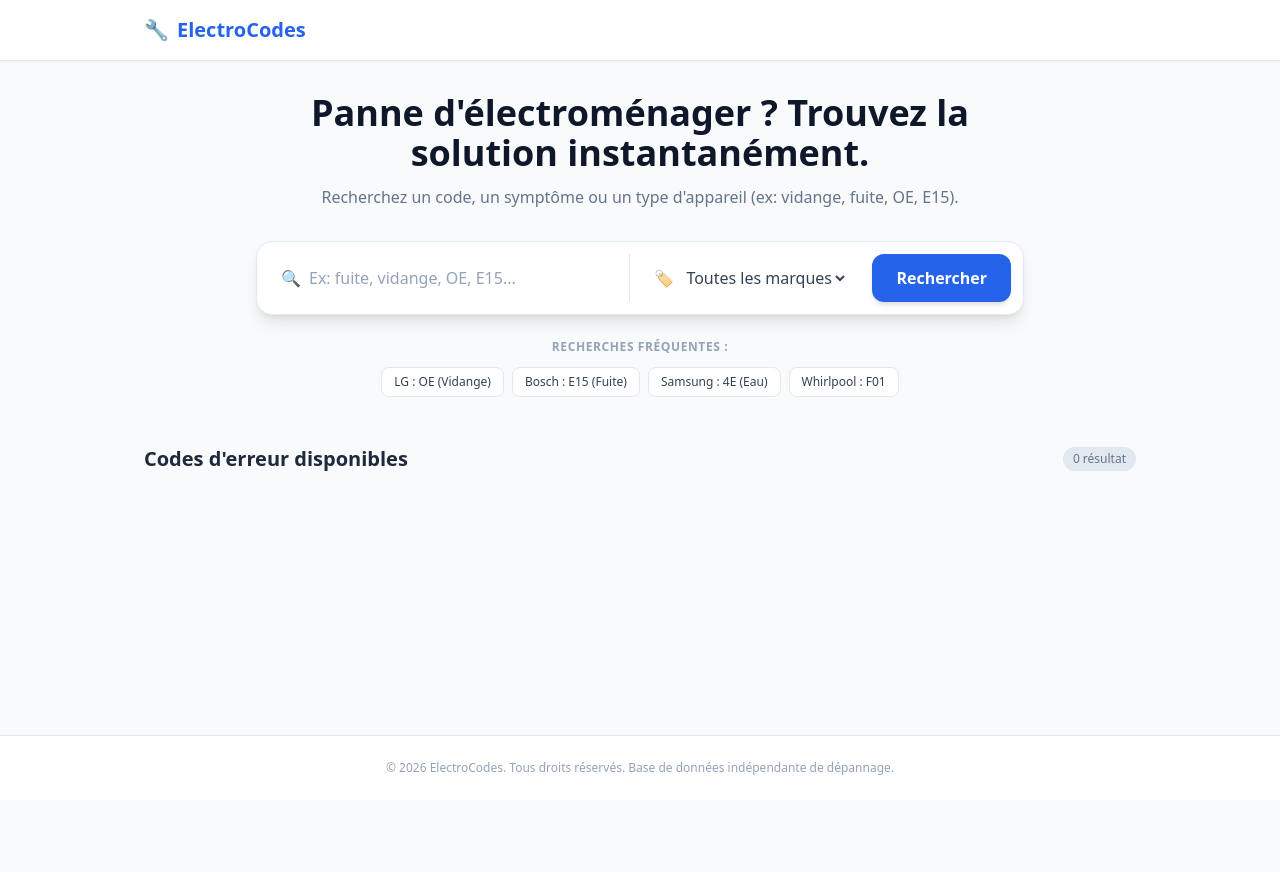
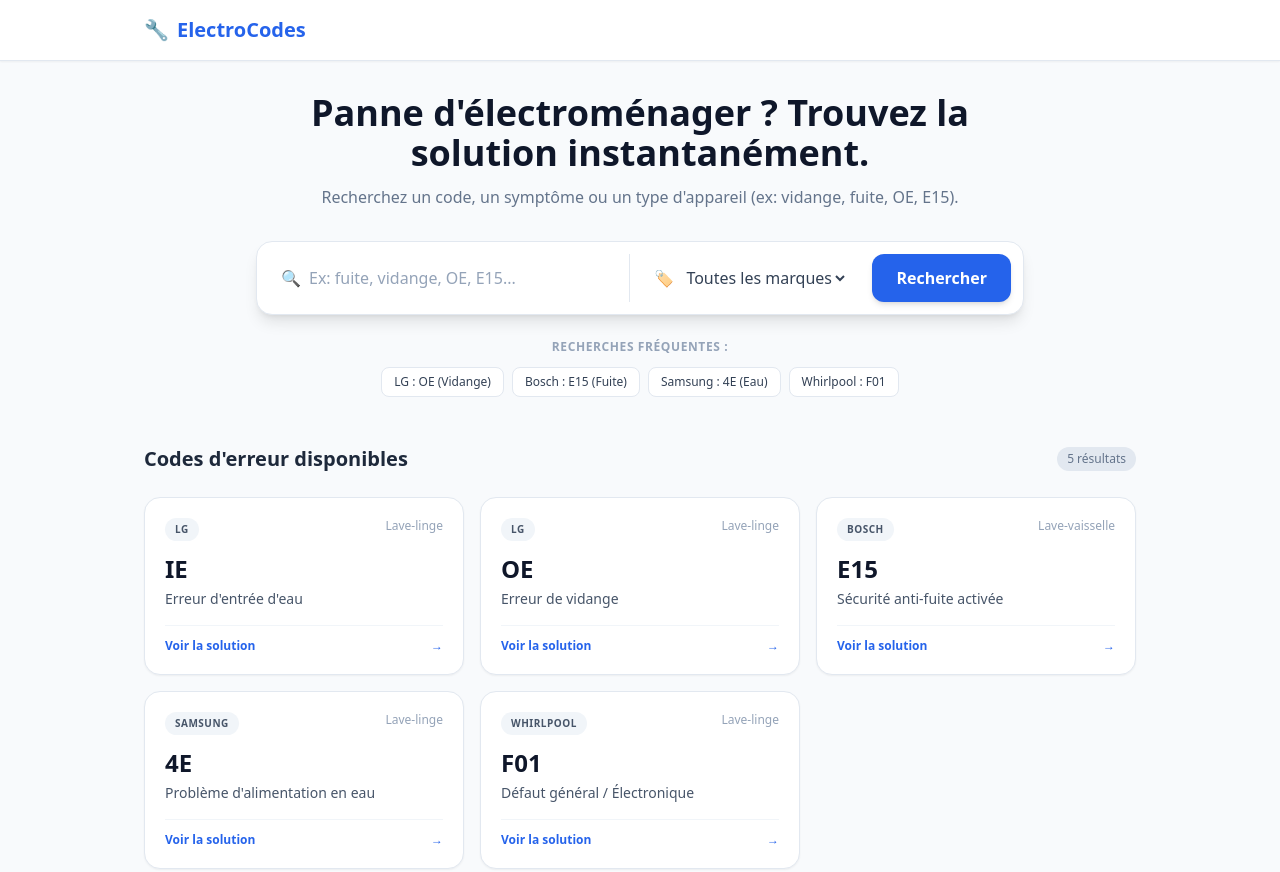
Before and after one commit to ideealdesigns-glitch/codes-erreur-menage, a plain HTML site: page index.html in a window 1280 px wide. Shown: the top 872 px of the page. Before the commit the page ends 800 px from the top, so only its background shows below. Drawn offline with nearby package versions, Linux system fonts and the light colour scheme.

Commit message:
Update index.html

```diff
--- a/index.html
+++ b/index.html
@@ -12,7 +12,7 @@
 </head>
 <body class="bg-slate-50 text-slate-800 min-h-screen flex flex-col">
 
-    <!-- Header (Mention "Base officielle" retirée) -->
+    <!-- Header -->
     <header class="bg-white border-b border-slate-200 shadow-sm sticky top-0 z-50">
         <div class="max-w-5xl mx-auto px-4 py-4 flex justify-between items-center">
             <a href="?" class="text-xl font-bold text-blue-600 flex items-center gap-2">
@@ -31,7 +31,7 @@
                 <p class="text-slate-500 text-base">Recherchez un code, un symptôme ou un type d'appareil (ex: vidange, fuite, OE, E15).</p>
             </div>
 
-            <!-- Formulaire de recherche interactif (Recherche en direct + Bouton) -->
+            <!-- Formulaire de recherche interactif -->
             <form id="searchForm" onsubmit="handleSearchSubmit(event)" class="bg-white p-3 rounded-2xl shadow-lg border border-slate-200 max-w-3xl mx-auto flex flex-col md:flex-row gap-3">
                 <div class="flex-grow flex items-center px-3 gap-2 border-b md:border-b-0 md:border-r border-slate-200 pb-2 md:pb-0">
                     <span class="text-slate-400">🔍</span>
@@ -161,16 +161,20 @@
 
         let supabaseClient = null;
         if (SUPABASE_URL !== 'TON_SUPABASE_URL' && SUPABASE_ANON_KEY !== 'TON_SUPABASE_ANON_KEY') {
-            supabaseClient = supabase.createClient(SUPABASE_URL, SUPABASE_ANON_KEY);
+            try {
+                supabaseClient = supabase.createClient(SUPABASE_URL, SUPABASE_ANON_KEY);
+            } catch(e) {
+                supabaseClient = null;
+            }
         }
 
-        // Données de secours (Mock data) pour que le site fonctionne immédiatement
+        // Données de secours sécurisées (avec backticks pour éviter tout bug d'apostrophe)
         const fallbackErrors = [
-            { brand: 'lg', model_category: 'Lave-linge', error_code: 'IE', title: 'Erreur d''entrée d''eau', causes: ['Robinet fermé', 'Filtres bouchés'], steps: ['Vérifiez le robinet', 'Nettoyez les filtres'] },
-            { brand: 'lg', model_category: 'Lave-linge', error_code: 'OE', title: 'Erreur de vidange', causes: ['Filtre obstrué', 'Tuyau plié'], steps: ['Nettoyez le filtre', 'Vérifiez le tuyau'] },
-            { brand: 'bosch', model_category: 'Lave-vaisselle', error_code: 'E15', title: 'Sécurité anti-fuite activée', causes: ['Eau dans le fond de cuve', 'Micro-fuite'], steps: ['Inclinez l''appareil à 45°', 'Séchez le fond'] },
-            { brand: 'samsung', model_category: 'Lave-linge', error_code: '4E', title: 'Problème d''alimentation en eau', causes: ['Arrivée d''eau fermée'], steps: ['Ouvrez le robinet mural'] },
-            { brand: 'whirlpool', model_category: 'Lave-linge', error_code: 'F01', title: 'Défaut général / Électronique', causes: ['Panne carte principale'], steps: ['Débranchez 10 minutes'] }
+            { brand: 'lg', model_category: 'Lave-linge', error_code: 'IE', title: `Erreur d'entrée d'eau`, causes: [`Robinet fermé ou débit insuffisant`, `Filtres bouchés`], steps: [`Vérifiez l'ouverture du robinet`, `Nettoyez les filtres`] },
+            { brand: 'lg', model_category: 'Lave-linge', error_code: 'OE', title: `Erreur de vidange`, causes: [`Filtre de vidange obstrué`, `Tuyau plié`], steps: [`Videz l'eau`, `Nettoyez le filtre de vidange`] },
+            { brand: 'bosch', model_category: 'Lave-vaisselle', error_code: 'E15', title: `Sécurité anti-fuite activée`, causes: [`Eau présente dans le fond de cuve`, `Micro-fuite`], steps: [`Inclinez l'appareil de 45°`, `Séchez le fond`] },
+            { brand: 'samsung', model_category: 'Lave-linge', error_code: '4E', title: `Problème d'alimentation en eau`, causes: [`Robinet fermé ou filtre colmaté`], steps: [`Vérifiez le robinet`, `Nettoyez les filtres`] },
+            { brand: 'whirlpool', model_category: 'Lave-linge', error_code: 'F01', title: `Défaut général / Électronique`, causes: [`Panne générale de la carte`], steps: [`Débranchez l'appareil 10 minutes`] }
         ];
 
         let allErrors = [];
@@ -244,20 +248,16 @@
             filterErrors();
         }
 
-        // --- RECHERCHE SOUPLE ET INTELLIGENTE ---
         function filterErrors() {
             const query = document.getElementById('searchInput').value.trim().toLowerCase();
             const selectedBrand = document.getElementById('brandFilter').value.toLowerCase();
 
             const filtered = allErrors.filter(err => {
-                // Filtre par marque
                 const matchBrand = selectedBrand === "" || err.brand.toLowerCase() === selectedBrand;
                 if (!matchBrand) return false;
 
-                // Si pas de texte saisi, on garde tout ce qui correspond à la marque
                 if (query === "") return true;
 
-                // On crée un "bloc de texte global" regroupant toutes les infos de la panne (code, titre, causes, étapes, catégorie)
                 const textBlob = [
                     err.error_code,
                     err.title,
@@ -266,14 +266,13 @@
                     ...(err.steps || [])
                 ].join(' ').toLowerCase();
 
-                // La recherche est souple : si le texte tapé est contenu n'importe où (même partiellement), ça sort !
                 return textBlob.includes(query);
             });
 
             renderList(filtered);
         }
 
-        // Recherche en direct dès qu'on tape au clavier
+        // Recherche en direct
         document.getElementById('searchInput').addEventListener('input', filterErrors);
         document.getElementById('brandFilter').addEventListener('change', filterErrors);
 
```
